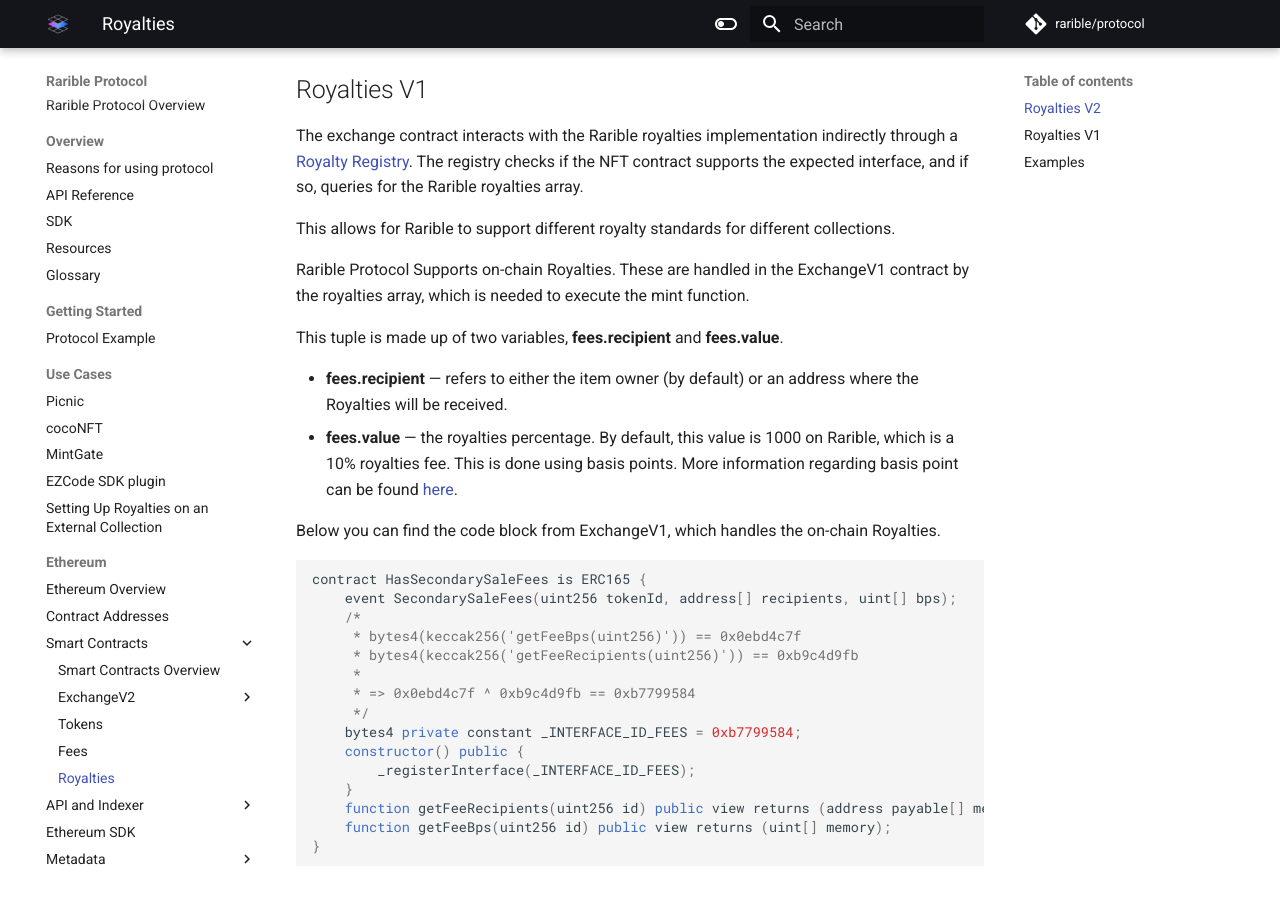
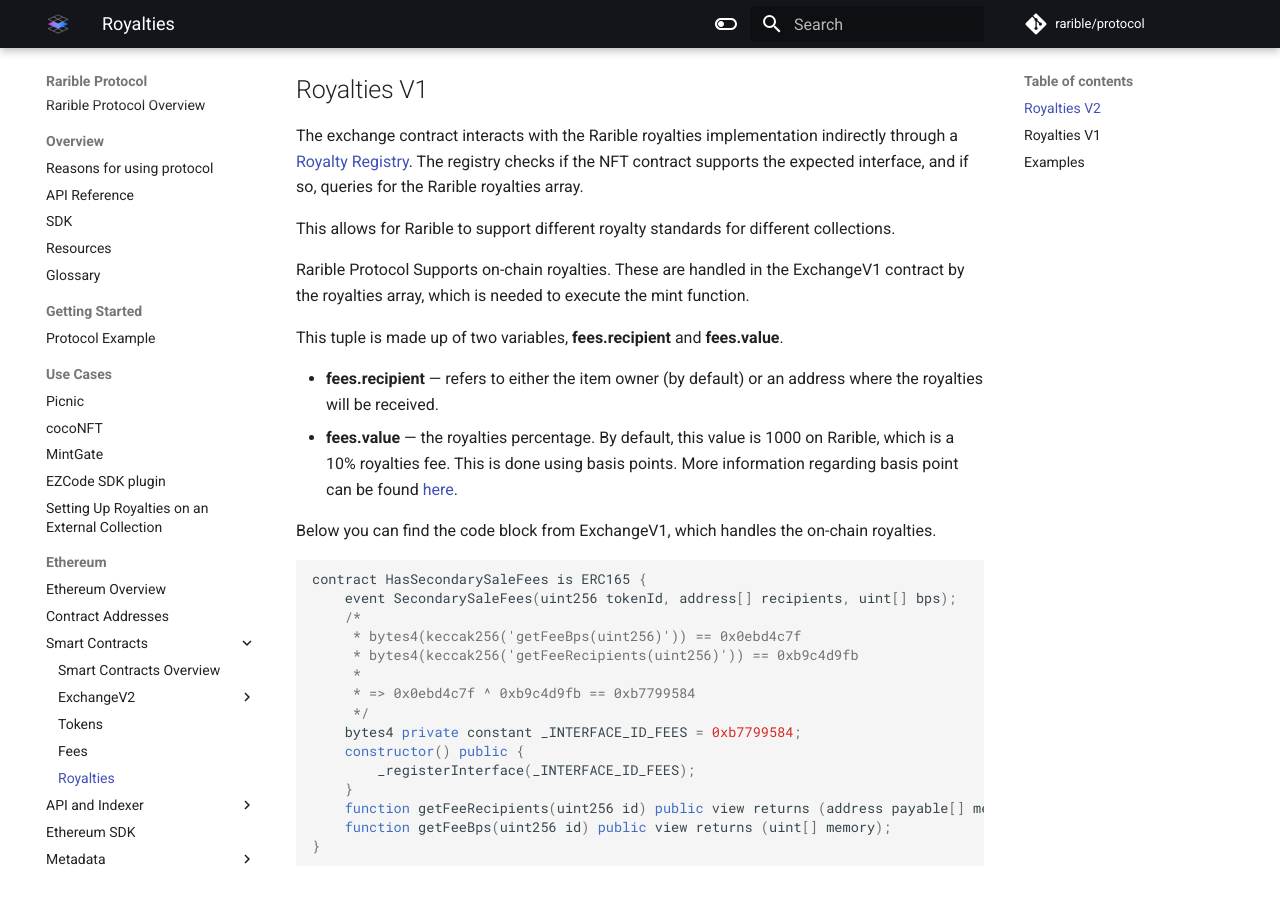
Before and after one commit to rarible/protocol, an MkDocs documentation site: the page built from docs/ethereum/smart-contracts/royalties.md, in a window 1280 px wide and 900 px high, scrolled down 411 px. Built offline with MkDocs 1.6.1 and Material for MkDocs 9.7.7, drawn with Linux system fonts in a browser that asks for light colours; comment, search, counter and statistics services are not loaded.

````diff
--- a/docs/ethereum/smart-contracts/royalties.md
+++ b/docs/ethereum/smart-contracts/royalties.md
@@ -18,14 +18,14 @@ The exchange contract interacts with the Rarible royalties implementation indire
 
 This allows for Rarible to support different royalty standards for different collections.
 
-Rarible Protocol Supports on-chain Royalties. These are handled in the ExchangeV1 contract by the royalties array, which is needed to execute the mint function.
+Rarible Protocol Supports on-chain royalties. These are handled in the ExchangeV1 contract by the royalties array, which is needed to execute the mint function.
 
 This tuple is made up of two variables, **fees.recipient** and **fees.value**.
 
-* **fees.recipient** — refers to either the item owner (by default) or an address where the Royalties will be received.
+* **fees.recipient** — refers to either the item owner (by default) or an address where the royalties will be received.
 * **fees.value** — the royalties percentage. By default, this value is 1000 on Rarible, which is a 10% royalties fee. This is done using basis points. More information regarding basis point can be found [here](https://corporatefinanceinstitute.com/resources/knowledge/finance/basis-point-beep/).
 
-Below you can find the code block from ExchangeV1, which handles the on-chain Royalties.
+Below you can find the code block from ExchangeV1, which handles the on-chain royalties.
 
 ```javascript
 contract HasSecondarySaleFees is ERC165 {
````
